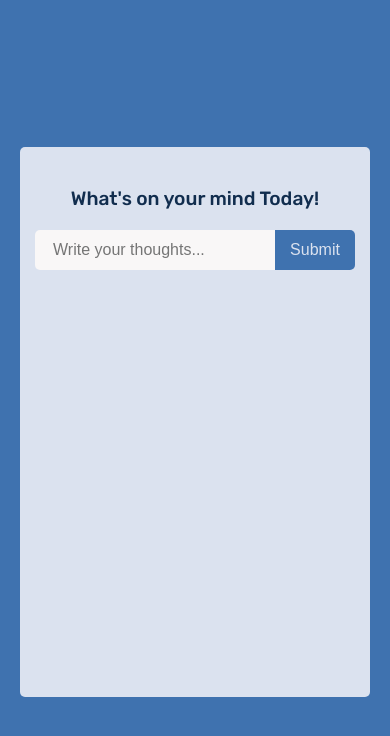
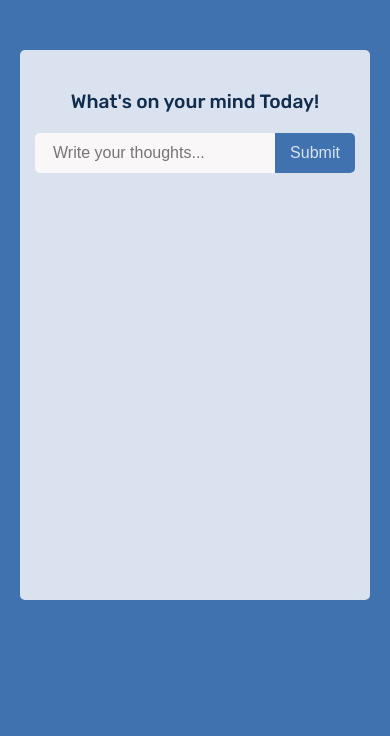
Before and after one commit to sunnyaditya07/to-do-list, a React (Vite) app: page / in a window 390 px wide. Shown: the top 736 px of the page. Built offline with nearby package versions, Linux system fonts and the light colour scheme.

Commit message:
css change

```diff
--- a/src/index.css
+++ b/src/index.css
@@ -11,7 +11,8 @@ body {
   display: flex;
   justify-content: center;
   align-items: center;
-  min-height: 100vh;
+  margin-top: 100px;
+  /* min-height: 100vh; */
 }
 
 .main-box {
@@ -138,6 +139,9 @@ button:active {
 }
 
 @media screen and (max-width: 425px) {
+  body {
+    margin-top: 50px;
+  }
   .main-box {
     /* width: 21.8rem; */
     width: 350px;
```
